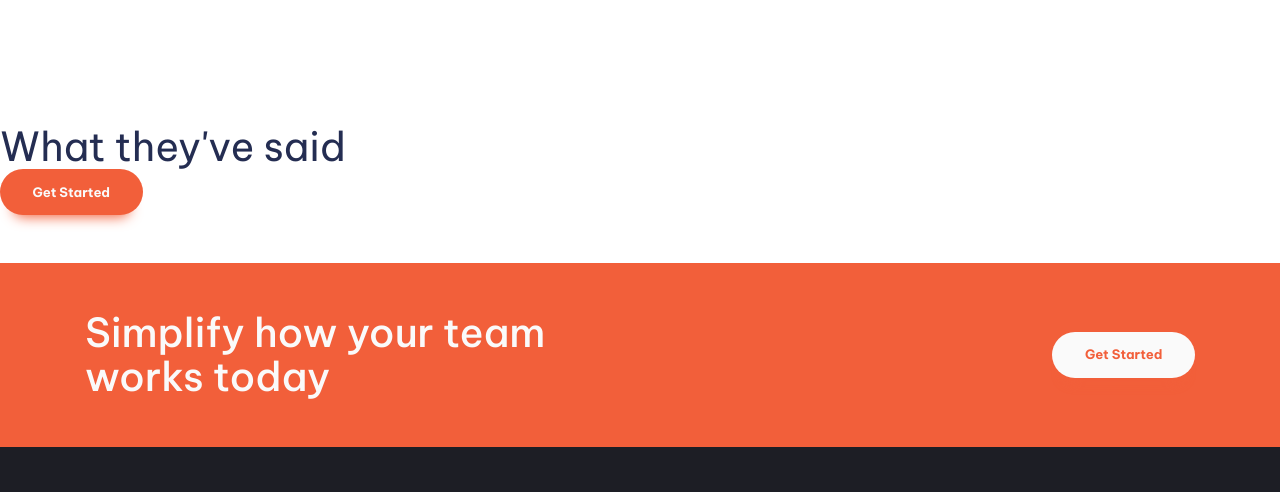
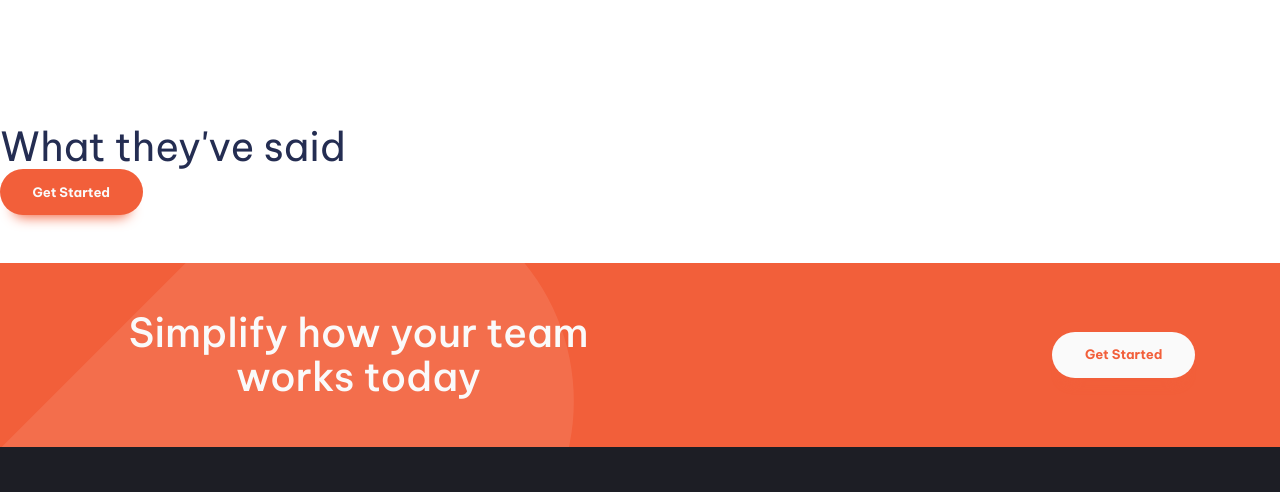
Before and after one commit to IliaAhd/frontendmentor-manage-landing-page, a website built with Vite: page index.html in a window 1280 px wide. Shown: the part 1262-1754 px from the top of the page. Built offline with nearby package versions, Linux system fonts and the light colour scheme.

Commit message:
added background to last section

```diff
--- a/style.css
+++ b/style.css
@@ -260,6 +260,25 @@ p[data-width="wide"] {
   display: none;
 }
 
+/* cta  */
+.cta {
+  position: relative;
+  isolation: isolate;
+  text-align: center;
+}
+
+.cta::before {
+  content: "";
+  position: absolute;
+  inset: 0;
+  z-index: -1;
+  background-image: url("images/bg-tablet-pattern.svg"),
+    url("images/bg-tablet-pattern.svg");
+  background-position: -15rem -5rem, 80rem -42rem;
+  background-repeat: no-repeat;
+  opacity: 0.1;
+}
+
 /* Utility classes */
 .hidden {
   position: absolute;
```
